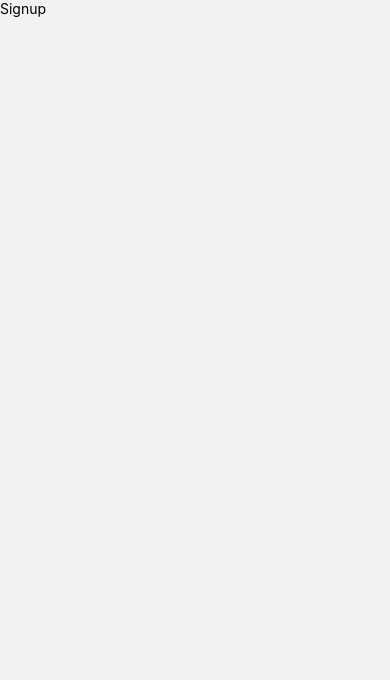
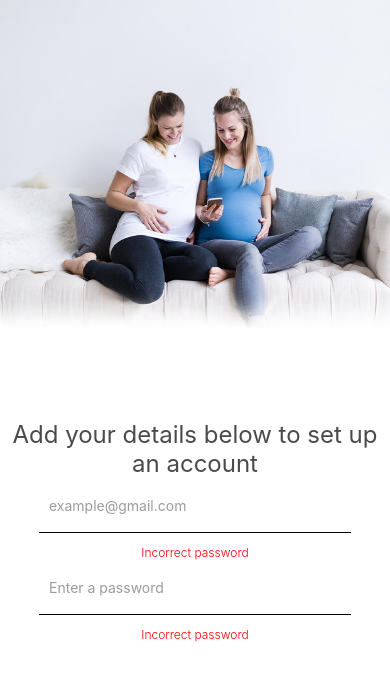
Before and after one commit to kpose/Keleya-pregancy, a React Native app: screen /Signup in a window 390 px wide. Shown: the top 680 px of the page. Built offline with nearby package versions, Linux system fonts and the light colour scheme.

Commit message:
creating signup screen

```diff
--- a/src/screens/Signup/Signup.tsx
+++ b/src/screens/Signup/Signup.tsx
@@ -1,15 +1,64 @@
-import {StyleSheet, Text, View} from 'react-native';
+import {
+  StyleSheet,
+  Image,
+  View,
+  Text,
+  TextInput,
+  ScrollView,
+} from 'react-native';
 import React from 'react';
 import {ISignupScreenProps} from './interfaces';
+import Screen from '../../components/Screen/Screen';
+import {colors} from '../../configs/colors.config';
+import Input from '../../components/Input/Input';
 
 const Signup: ISignupScreenProps = ({navigation}) => {
+  const [email, setEmail] = React.useState('');
+  const [password, setPassword] = React.useState('');
   return (
-    <View>
-      <Text>Signup</Text>
-    </View>
+    <Screen>
+      <ScrollView>
+        <Image
+          style={styles.firstImage}
+          resizeMode="cover"
+          source={require('../../assets/images/auth.jpg')}
+        />
+
+        <Text style={styles.title}>
+          Add your details below to set up an account
+        </Text>
+
+        <Input
+          placeholder="example@gmail.com"
+          value={email}
+          onChange={() => setEmail}
+          errorMessage="Incorrect password"
+        />
+        <Input
+          placeholder="Enter a password"
+          value={password}
+          onChange={() => setPassword}
+          secureTextEntry={true}
+          errorMessage="Incorrect password"
+        />
+      </ScrollView>
+    </Screen>
   );
 };
 
 export default Signup;
 
-const styles = StyleSheet.create({});
+const styles = StyleSheet.create({
+  firstImage: {
+    height: 400,
+    width: '100%',
+  },
+  title: {
+    color: colors.greyishBrown,
+    fontWeight: '400',
+    fontSize: 24,
+    textAlign: 'center',
+    alignSelf: 'center',
+    marginTop: 20,
+  },
+});
```
